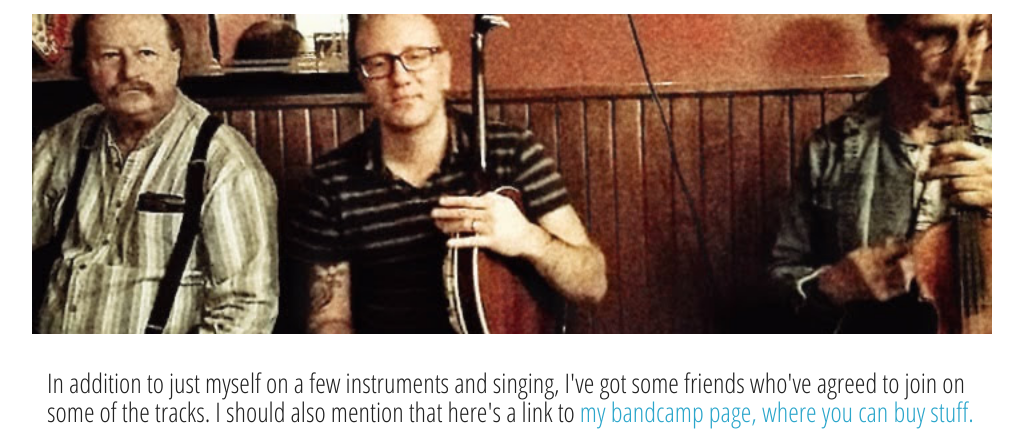
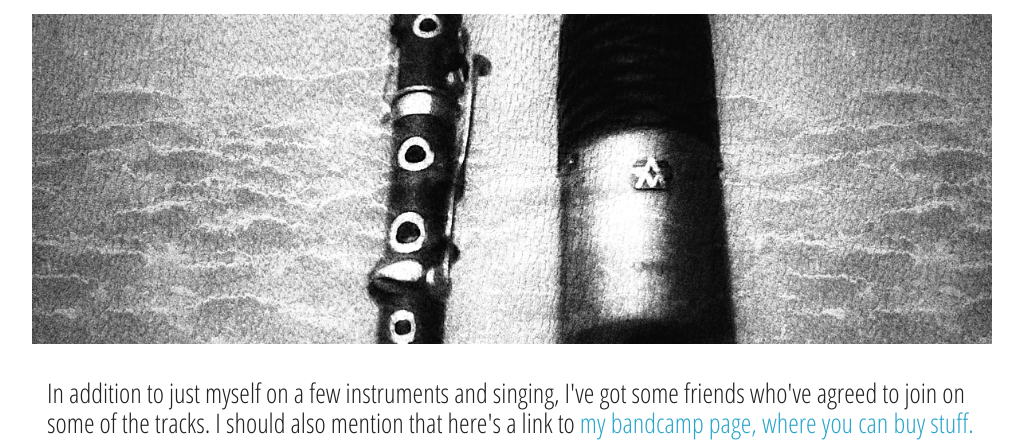
Before and after one commit to edyother/AlbumSite, a plain HTML site: page index.html in a window 1280 px wide. Shown: the part 276-720 px from the top of the page, without its empty margins (128-1151 px from the left). Drawn offline with Linux system fonts and the light colour scheme; a web font is replaced by a local one.

Commit message:
change banner image

```diff
--- a/index.html
+++ b/index.html
@@ -53,7 +53,7 @@
             <h1 class="heading_supersize"><span class="heading_center_bg">Ed Yother</span></h1>
             <p class="welcome_text">I'm recording an album. I've made this site share my progress with people as it happens, and in its unfinished state. Here's where that's currently at.</p>
           </div>
-          <div id="featured"> <img src="images/MollysBanner.png" alt="Banner image" class="center">
+          <div id="featured"> <img src="images/FluteMicBanner.jpeg" alt="Banner image" class="center">
           </div>
 
         </div>
```
